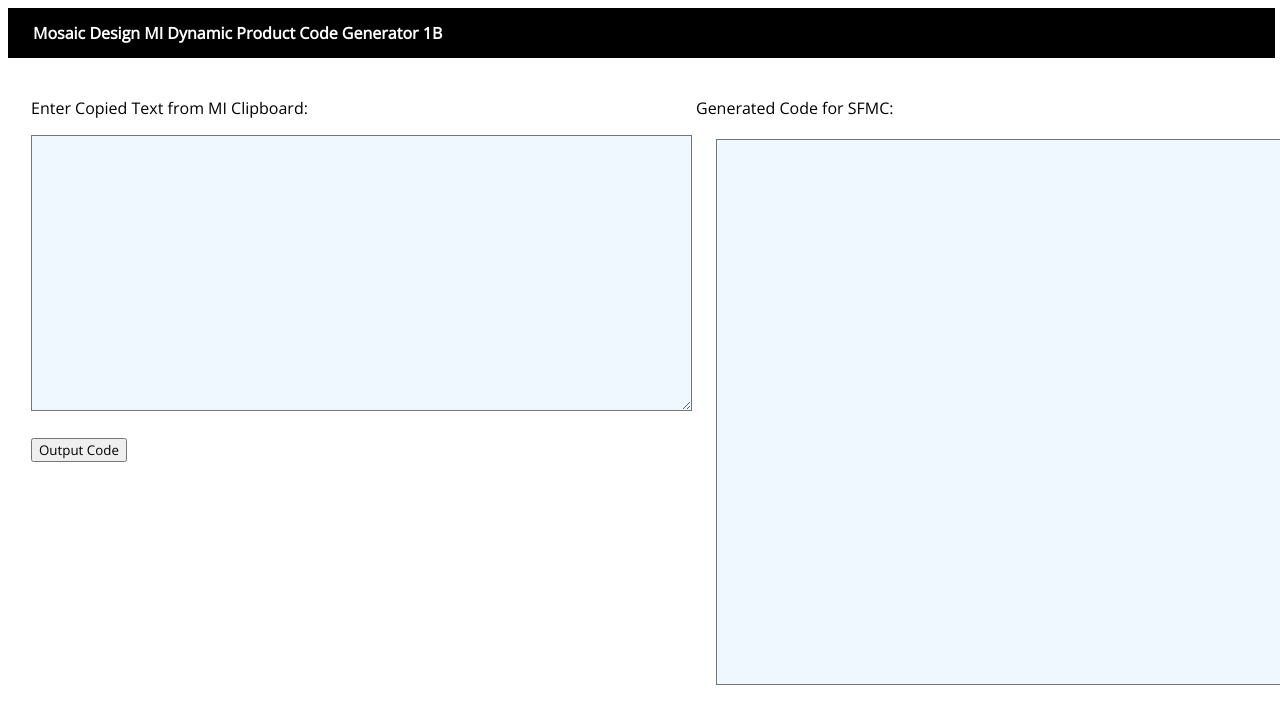
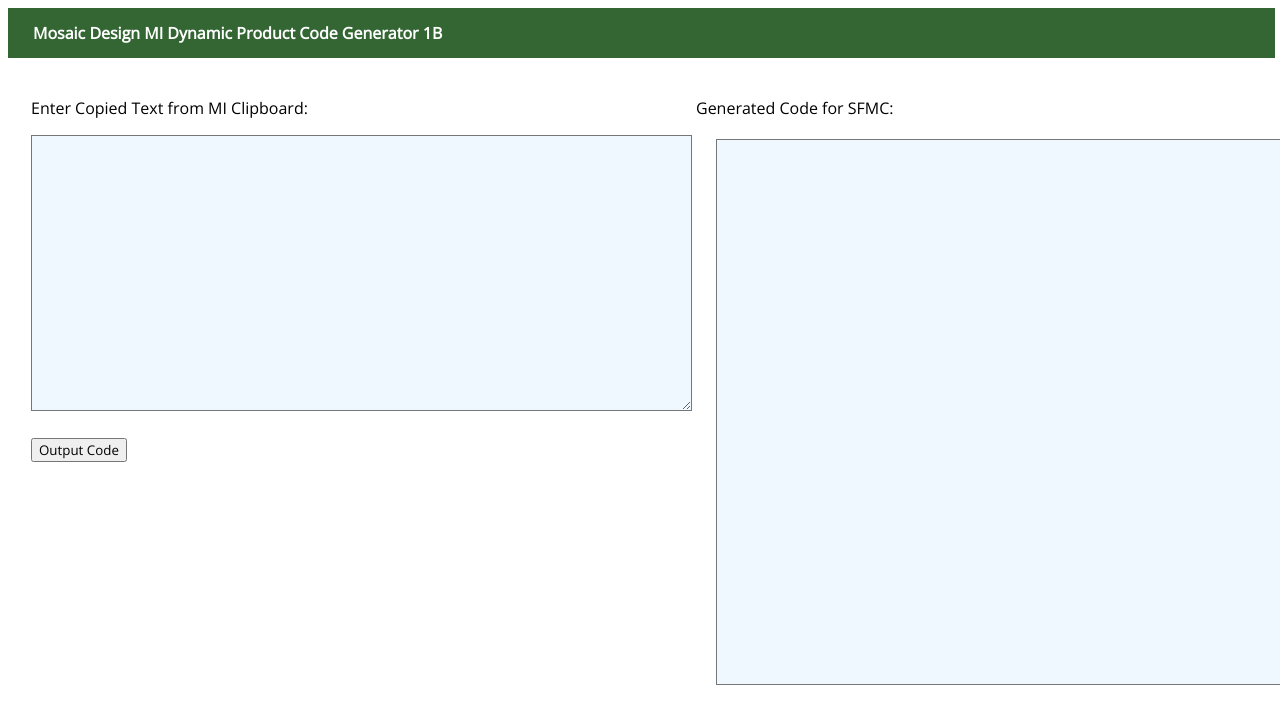
Before and after one commit to conradwcd/mosaic_generator_1b, a plain HTML site: page index.html in a window 1280 px wide. Shown: the top 724 px of the page. Drawn offline with nearby package versions, Linux system fonts and the light colour scheme.

Commit message:
updated header bgcolor

```diff
--- a/styles.css
+++ b/styles.css
@@ -17,7 +17,7 @@ span {padding: 5px 5px 5px 5px;}
 
 header {
   color: white;
-  background-color: #000000;
+  background-color: #336633;
   height: 50px;
   width: 99vw;
   margin-bottom: 20px;
```
